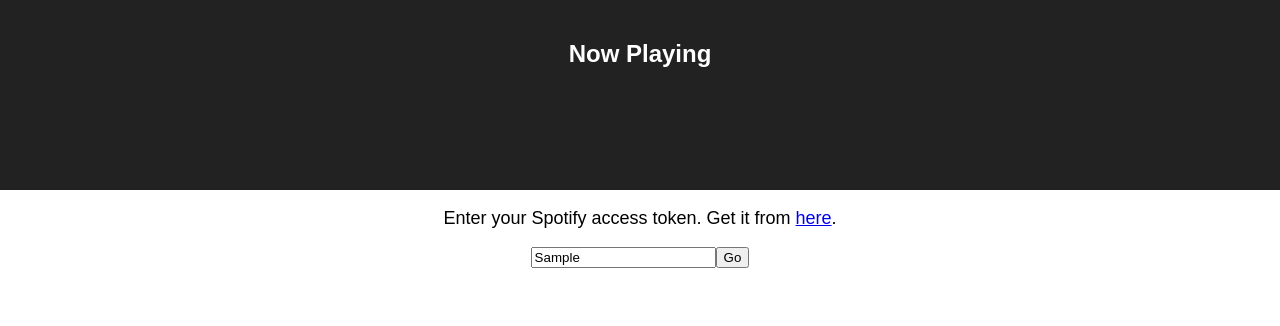
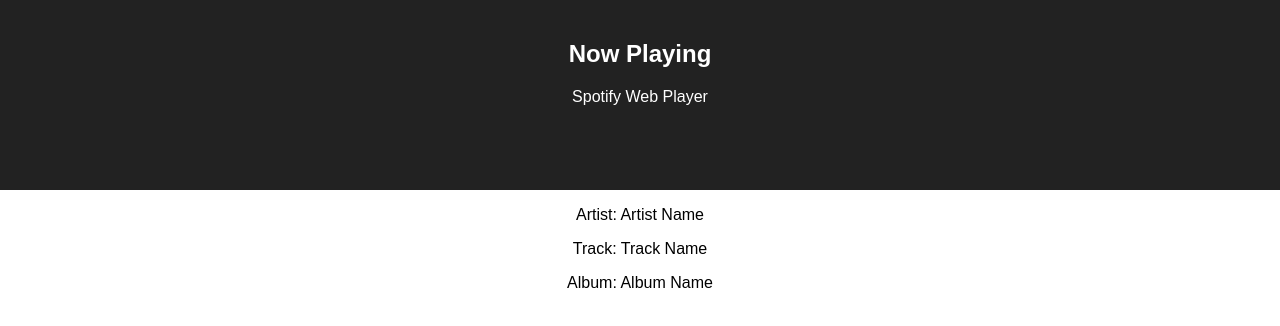
Before and after one commit to cngai/spotify-webplayer, a React (Create React App) app: page / in a window 1280 px wide. Both pictures are taken after typing "Sample" into the empty fields and a click on the button "Go". Shown: the top 326 px of the page. Built offline with nearby package versions, Linux system fonts and the light colour scheme.

Commit message:
add login feature

```diff
--- a/src/App.js
+++ b/src/App.js
@@ -19,14 +19,42 @@
     };
   }
 
+  handleLogin() {
+    if (this.state.token !== "") {
+      this.setState({ loggedIn: true });
+    }
+  }
+
   render() {
-    const { token } = this.state;
+    const {
+      token,
+      loggedIn,
+      artistName,
+      trackName,
+      albumName,
+      error,
+      position,
+      duration,
+      playing,
+     } = this.state;
 
     return (
       <div className="App">
         <div className="App-header">
           <h2>Now Playing</h2>
+          <p>Spotify Web Player</p>
         </div>
+
+        {error && <p>Error: {error}</p>}
+
+        {loggedIn ?
+          (<div>
+              <p>Artist: {artistName}</p>
+              <p>Track: {trackName}</p>
+              <p>Album: {albumName}</p>
+            </div>)
+          :
+          (<div>
             <p className="App-intro">
               Enter your Spotify access token. Get it from{" "}
               <a href="https://developer.spotify.com/documentation/web-playback-sdk/quick-start/">
@@ -35,8 +63,10 @@
             </p>
             <p>
               <input type="text" value={token} onChange={e => this.setState({ token: e.target.value })} />
-          <button>Go</button>
+              <button onClick={() => this.handleLogin()}>Go</button>
             </p>
+          </div>)
+        }
       </div>
     );
   }
```
Lines whose indentation alone changed are shown as unchanged.
